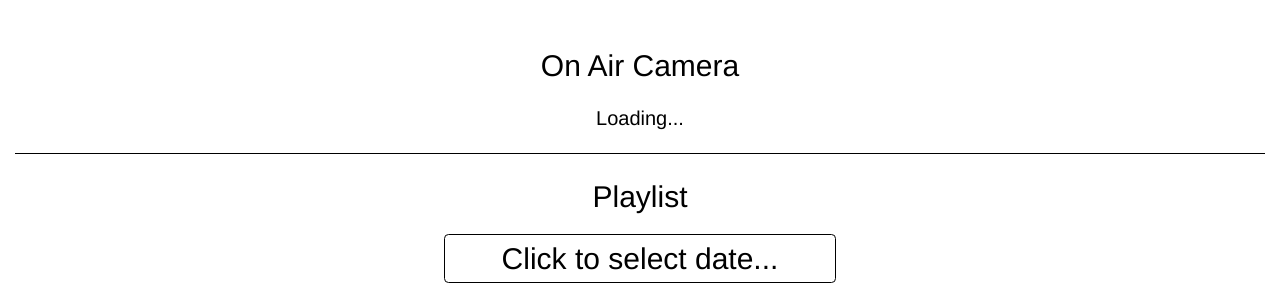
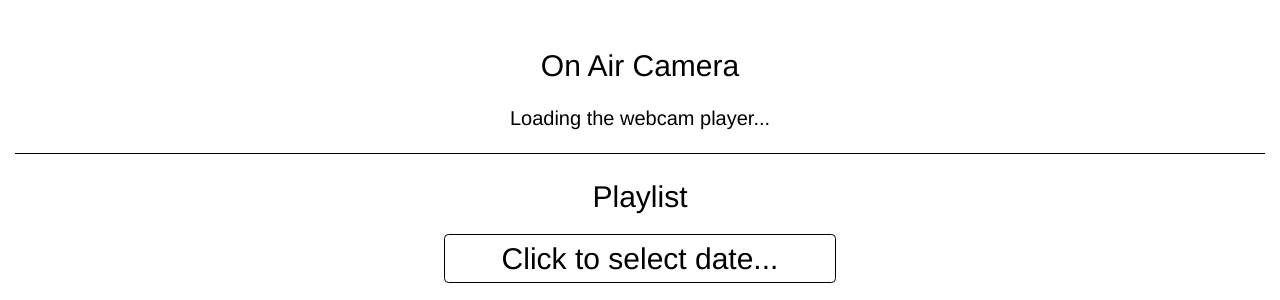
Before and after one commit to WMTU/wmtu.mtu.edu, a Jekyll site: the page built from index.html, in a window 1280 px wide. Shown: the part 497-797 px from the top of the page. Built offline with Jekyll 4.4.1, drawn with Linux system fonts in a browser that asks for light colours.

Commit message:
Update webcam player code with changes from MTU UMC

```diff
--- a/index.html
+++ b/index.html
@@ -4,11 +4,11 @@
 
 <div id="onair">
   <h2>On Air Camera</h2>
-  <div id="live-video">Loading...</div>
-  <script>
+  <div id="live-video">Loading the webcam player...</div>
+  <script type="text/javascript">
     jwplayer.key="QOM8nBM9YblVTd5FdhWTW9bYOmkMd0CmACOrA1+gZeE=";
     jwplayer("live-video").setup({
-    	file: "rtmp://streamingwebcams.mtu.edu/rtplive/camera025.stream",
+    	file: "http://streamingwebcams.mtu.edu:1935/rtplive/camera025.stream/playlist.m3u8",
     	height: 450,
     	width: 800,
     	androidhls: true
```
